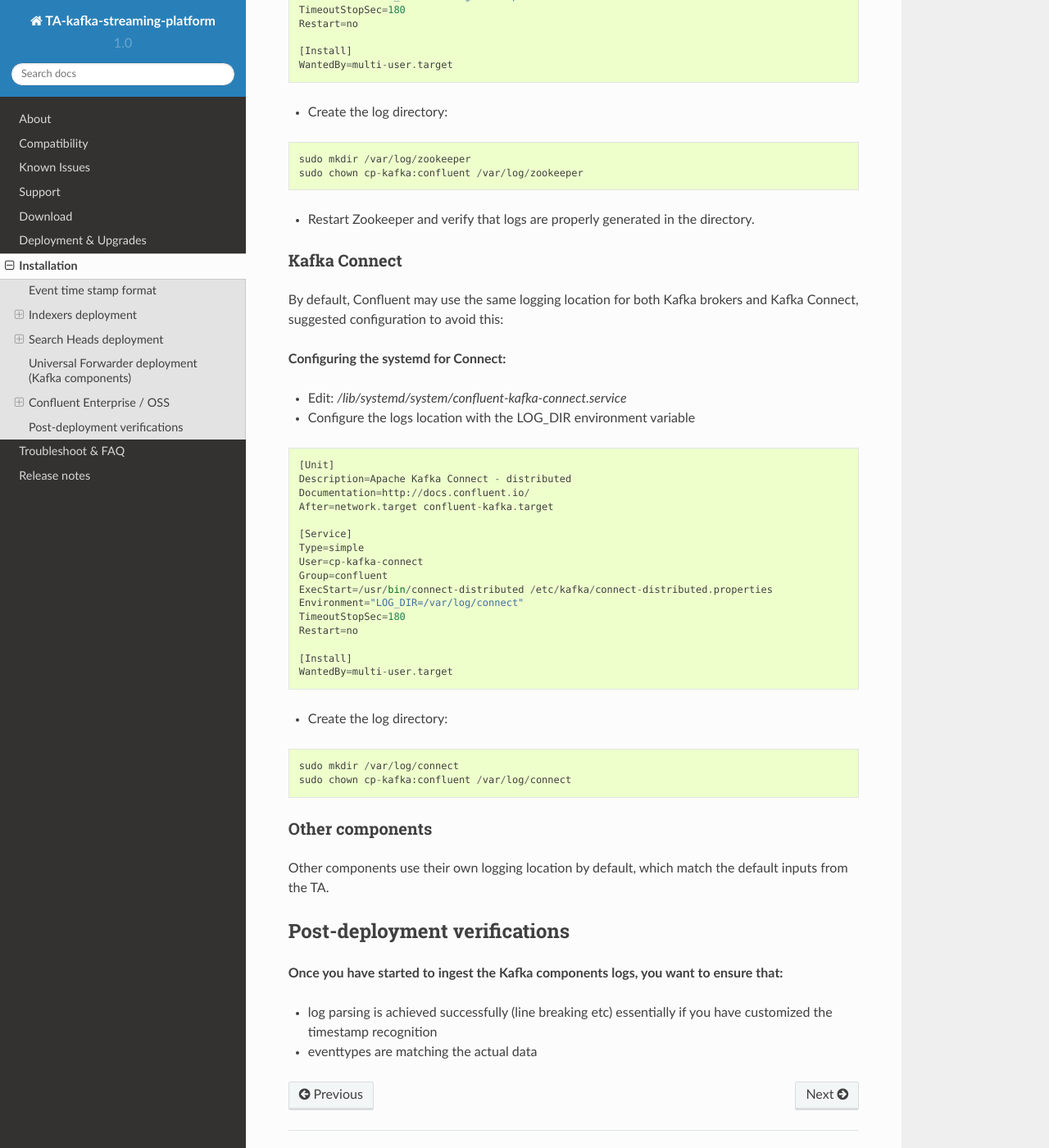
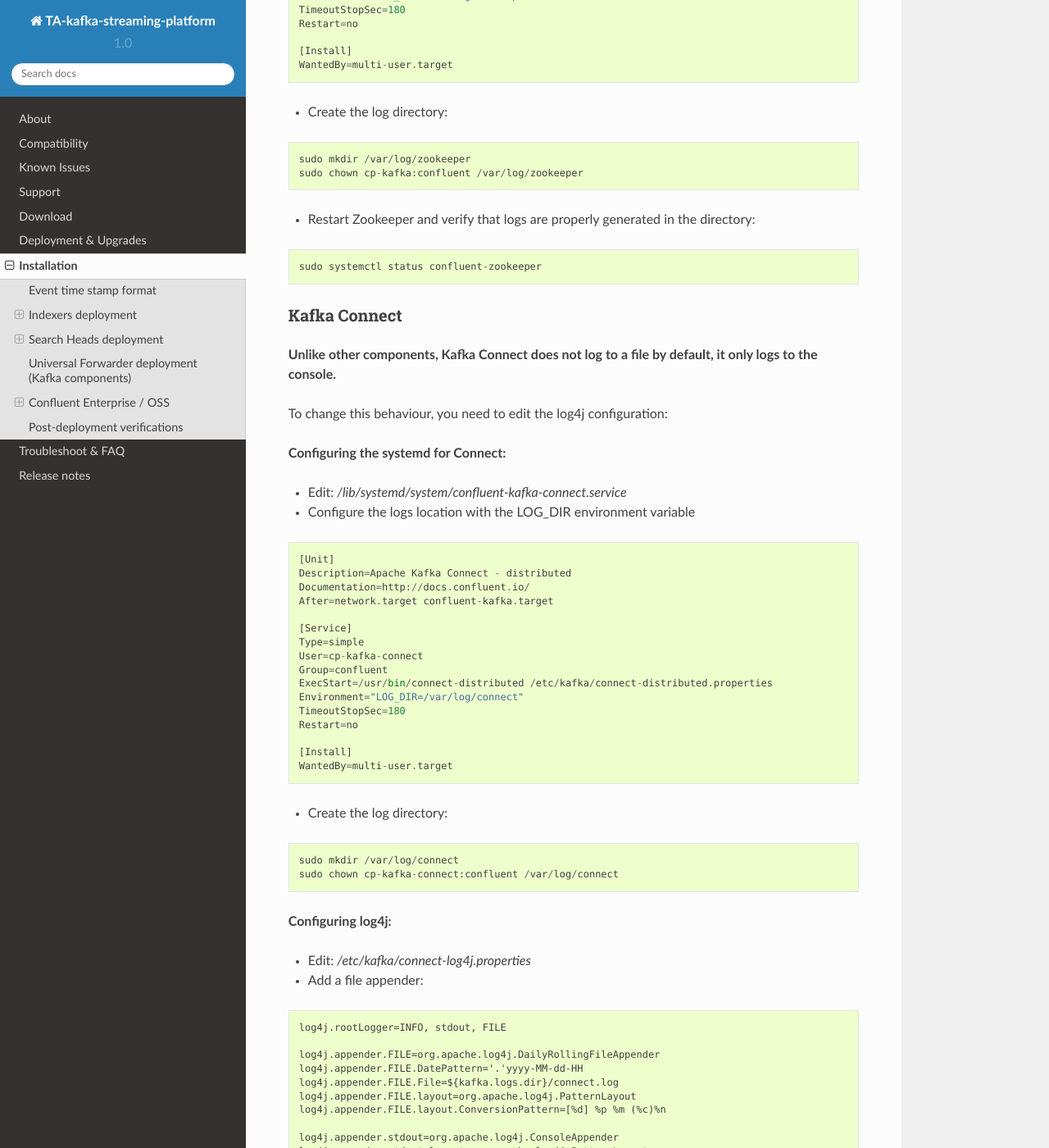
Before and after one commit to guilhemmarchand/TA-kafka-streaming-platform, a Sphinx documentation site: the page built from docs/installation.rst, in a window 1280 px wide and 1400 px high, scrolled down 2973 px. Shown: the whole window at 82% size. Built offline with Sphinx 7.4.7 and the Read the Docs theme 2.0.0, drawn with Linux system fonts in a browser that asks for light colours; some of the changed text lies outside the part shown.

```diff
--- a/docs/installation.rst
+++ b/docs/installation.rst
@@ -134,12 +134,18 @@ By default, Confluent may use the same logging location for both Zookeeper and K
     sudo mkdir /var/log/zookeeper
     sudo chown cp-kafka:confluent /var/log/zookeeper
 
-- Restart Zookeeper and verify that logs are properly generated in the directory.
+- Restart Zookeeper and verify that logs are properly generated in the directory:
+
+::
+
+    sudo systemctl status confluent-zookeeper
 
 Kafka Connect
 -------------
 
-By default, Confluent may use the same logging location for both Kafka brokers and Kafka Connect, suggested configuration to avoid this:
+**Unlike other components, Kafka Connect does not log to a file by default, it only logs to the console.**
+
+To change this behaviour, you need to edit the log4j configuration:
 
 **Configuring the systemd for Connect:**
 
@@ -171,7 +177,37 @@ By default, Confluent may use the same logging location for both Kafka brokers a
 ::
 
     sudo mkdir /var/log/connect
-    sudo chown cp-kafka:confluent /var/log/connect
+    sudo chown cp-kafka-connect:confluent /var/log/connect
+
+**Configuring log4j:**
+
+- Edit: */etc/kafka/connect-log4j.properties*
+
+- Add a file appender:
+
+::
+
+    log4j.rootLogger=INFO, stdout, FILE
+
+    log4j.appender.FILE=org.apache.log4j.DailyRollingFileAppender
+    log4j.appender.FILE.DatePattern='.'yyyy-MM-dd-HH
+    log4j.appender.FILE.File=${kafka.logs.dir}/connect.log
+    log4j.appender.FILE.layout=org.apache.log4j.PatternLayout
+    log4j.appender.FILE.layout.ConversionPattern=[%d] %p %m (%c)%n
+
+    log4j.appender.stdout=org.apache.log4j.ConsoleAppender
+    log4j.appender.stdout.layout=org.apache.log4j.PatternLayout
+    log4j.appender.stdout.layout.ConversionPattern=[%d] %p %m (%c:%L)%n
+
+    log4j.logger.org.apache.zookeeper=ERROR
+    log4j.logger.org.I0Itec.zkclient=ERROR
+    log4j.logger.org.reflections=ERROR
+
+- Restart Connect and verify that the log file is being created:
+
+::
+
+    sudo systemctl status confluent-kafka-connect
 
 Other components
 ----------------
```
Also changed, not shown: docs/releasenotes.rst (+7 -1 lines), 4 other files.
